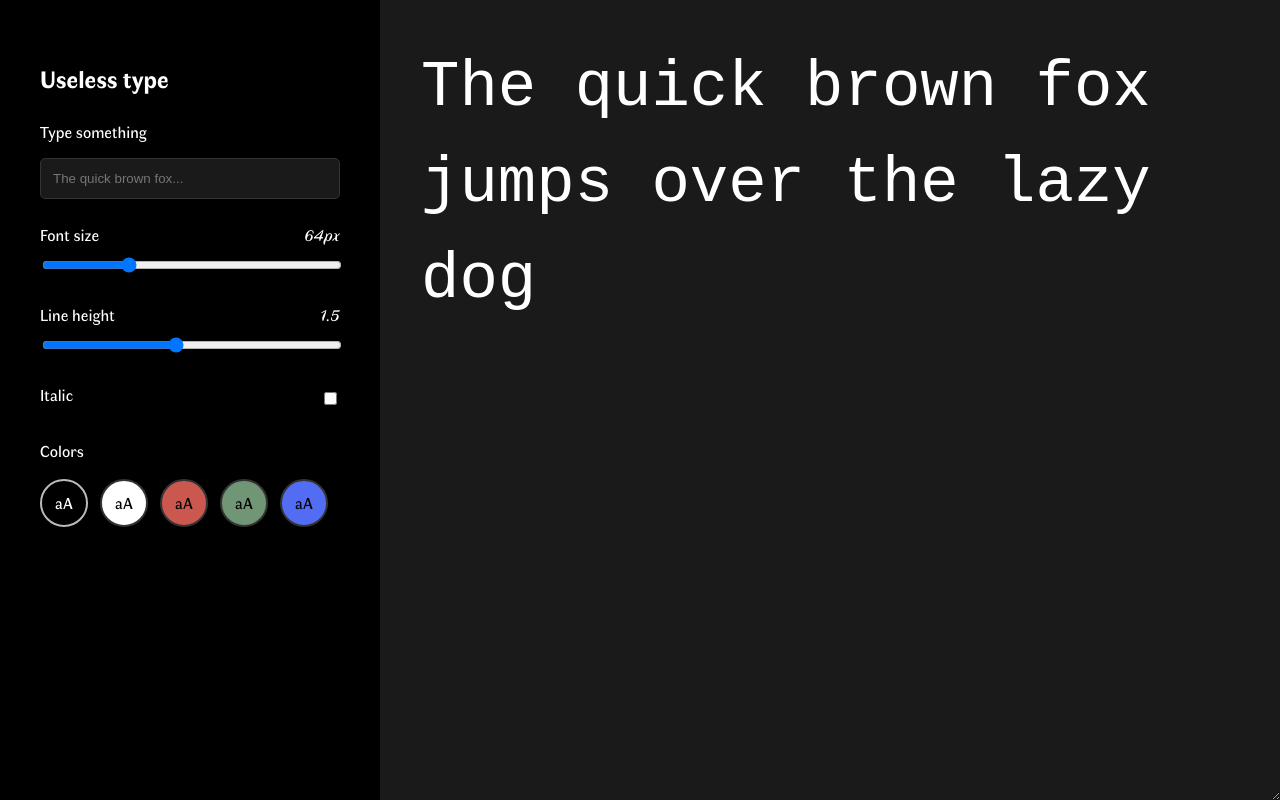
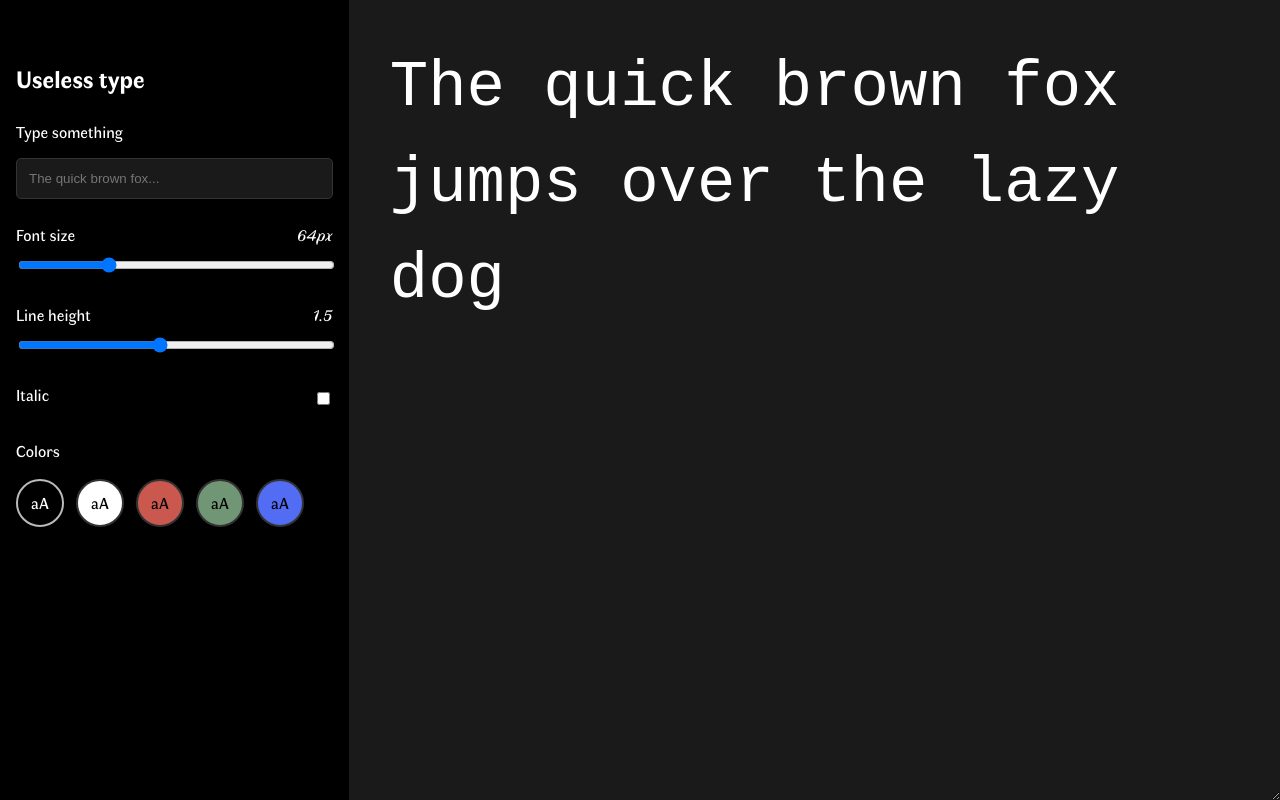
Before and after one commit to marcusxyz/useless-website, a plain HTML site: page index.html in a window 1280 px wide. Drawn offline with Linux system fonts and the light colour scheme.

Commit message:
fixed responsiveness

```diff
--- a/style.css
+++ b/style.css
@@ -54,16 +54,11 @@
 body {
   margin: 0;
   padding: 0;
-  overflow: hidden;
+  /* overflow: hidden; */
   font-family: 'Faune', 'Arial';
   line-height: 1.5;
   color: var(--white);
   background: var(--black);
-}
-
-main {
-  display: flex;
-  flex-direction: row;
 }
 
 h1 {
@@ -71,13 +66,18 @@ h1 {
   font-weight: 700;
 }
 
+main {
+  display: flex;
+  flex-direction: column-reverse;
+}
+
 /* Adjustment section */
 
 section.options {
-  height: 100vh;
-  width: 480px;
+  height: auto;
+  width: 100%;
   background: var(--black);
-  padding: 40px;
+  padding: 40px 16px;
   border-right: 1px solid rgba(255, 255, 255, 0.1);
 }
 
@@ -149,8 +149,8 @@ div.colors div.selected {
 
 textarea.output {
   width: 100%;
-  height: 100vh;
-  padding: 40px;
+  height: 480px;
+  padding: 40px 16px;
   font-size: var(--display);
   background: none;
   border: none;
@@ -159,3 +159,20 @@ textarea.output {
   background-color: var(--faded-black);
   line-height: 1.5;
 }
+
+@media screen and (min-width: 960px) {
+  main {
+    display: flex;
+    flex-direction: row;
+  }
+
+  section.options {
+    height: 100vh;
+    width: 480px;
+  }
+
+  textarea.output {
+    height: auto;
+    padding: 40px;
+  }
+}
```
